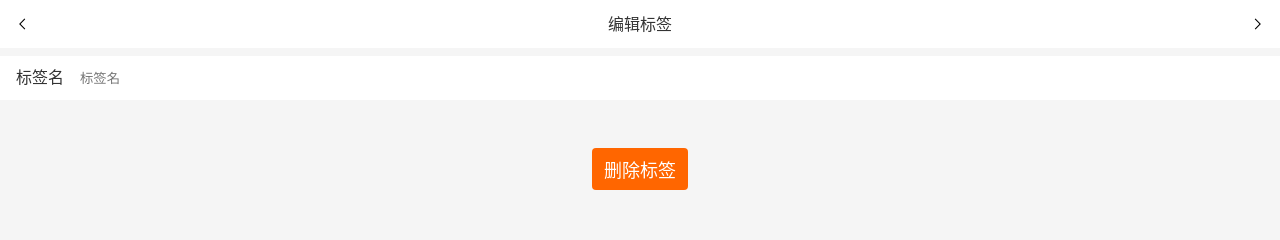
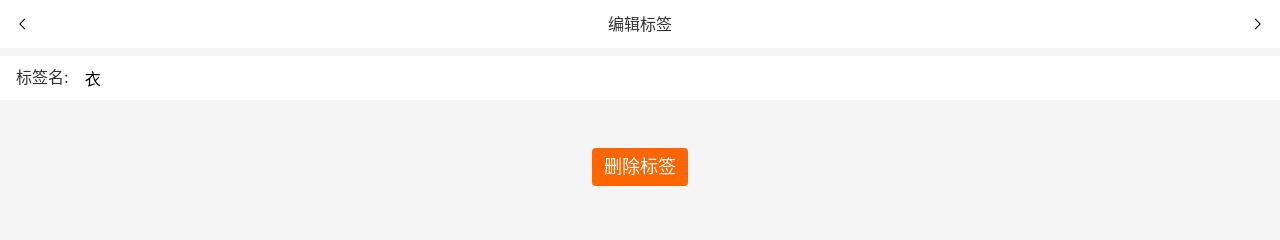
Before and after one commit to lcarus-zl/WangcaiBookKeepingSourceCode, a React app: page /#/tags/1 in a window 1280 px wide. Shown: the top 240 px of the page. Built offline with nearby package versions, Linux system fonts and the light colour scheme.

Commit message:
tag.tsx 样式完成

```diff
--- a/src/components/Centers.tsx
+++ b/src/components/Centers.tsx
@@ -1,4 +1,3 @@
-import React from "react"
 import styled from "styled-components"
 
 
--- a/src/components/Nav.tsx
+++ b/src/components/Nav.tsx
@@ -1,6 +1,6 @@
 import React from 'react'
 import styled from 'styled-components'
-import { Link, NavLink } from 'react-router-dom'
+import {  NavLink } from 'react-router-dom'
 import Icon from 'components/Icon'
 
 
--- a/src/components/Space.tsx
+++ b/src/components/Space.tsx
@@ -1,4 +1,3 @@
-import React from "react"
 import styled from "styled-components"
 
 const Space = styled.div`
--- a/src/components/Tag.tsx
+++ b/src/components/Tag.tsx
@@ -40,7 +40,7 @@ const Tag:React.FC = ()=>{
       </Topbar>
       <div>
       <InputWrapper >
-        <Input label='标签名' type='text' placeholder="标签名"></Input>
+        <Input label='标签名:' type='text' placeholder="标签名" value={tag.name}></Input>
       </InputWrapper>
       </div>
       <Center>
@@ -55,7 +55,3 @@ const Tag:React.FC = ()=>{
 }
 
 export {Tag}
-
-function fuck(fuck: any) {
-  throw new Error("Function not implemented.")
-}
--- a/src/index.scss
+++ b/src/index.scss
@@ -26,8 +26,8 @@ body{
   width: 1em;
   height: 1em;
 }
-button{
-  font-family: inherit;
+button,input{
+  font: inherit;
 }
 :focus{
   outline: none;
--- a/src/views/Money/NoteSection.tsx
+++ b/src/views/Money/NoteSection.tsx
@@ -1,5 +1,5 @@
 import styled from "styled-components";
-import React, { ChangeEventHandler, useRef} from "react";
+import React, { ChangeEventHandler} from "react";
 import { Input } from "components/Input";
 
 const Wrapper = styled.section`
--- a/src/views/Money/TagsSection.tsx
+++ b/src/views/Money/TagsSection.tsx
@@ -1,5 +1,5 @@
 import styled from "styled-components"
-import React, { useState } from "react"
+import React from "react"
 import { useTags } from "useTags";
 import { createId } from "lib/createId";
 
--- a/src/views/Tags.tsx
+++ b/src/views/Tags.tsx
@@ -25,8 +25,7 @@ const TagList = styled.ol`
 `
 
 function Tags() {
-  const {tags,setTags} = useTags()
-
+  const {tags} = useTags()
   return (
     <Layout>
       <TagList>
```
